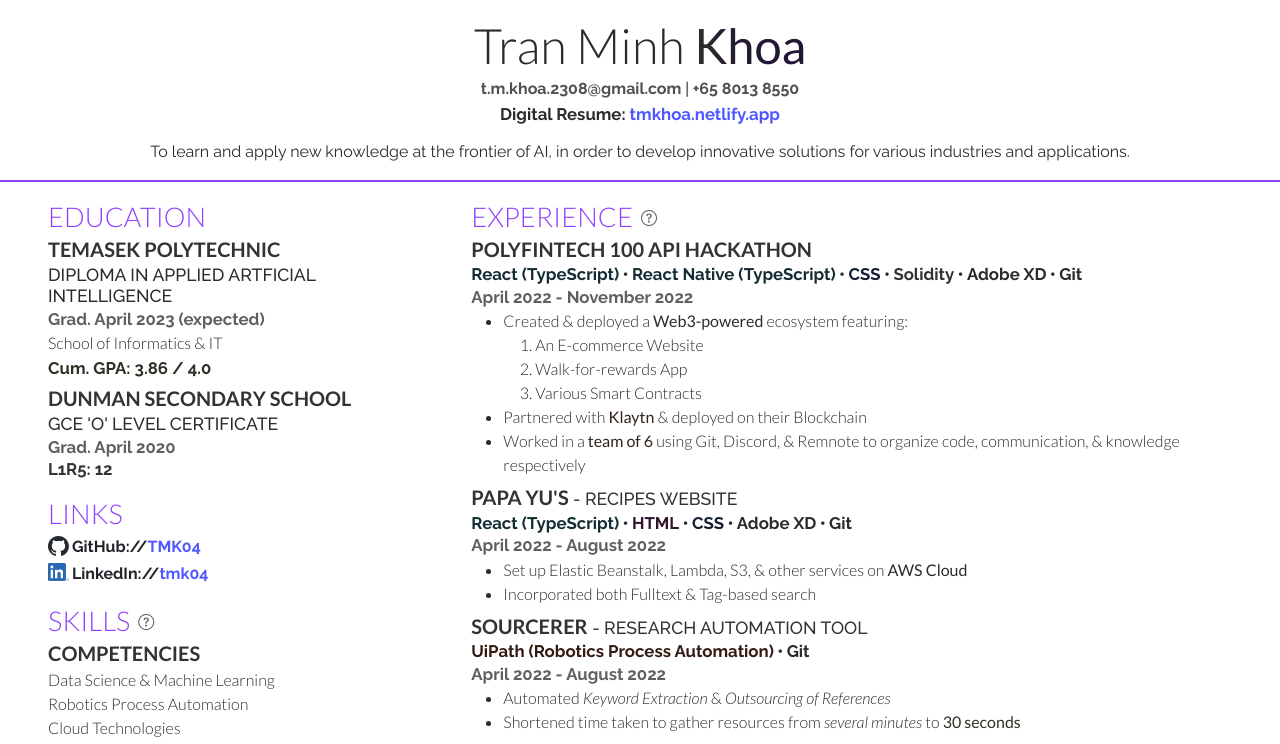
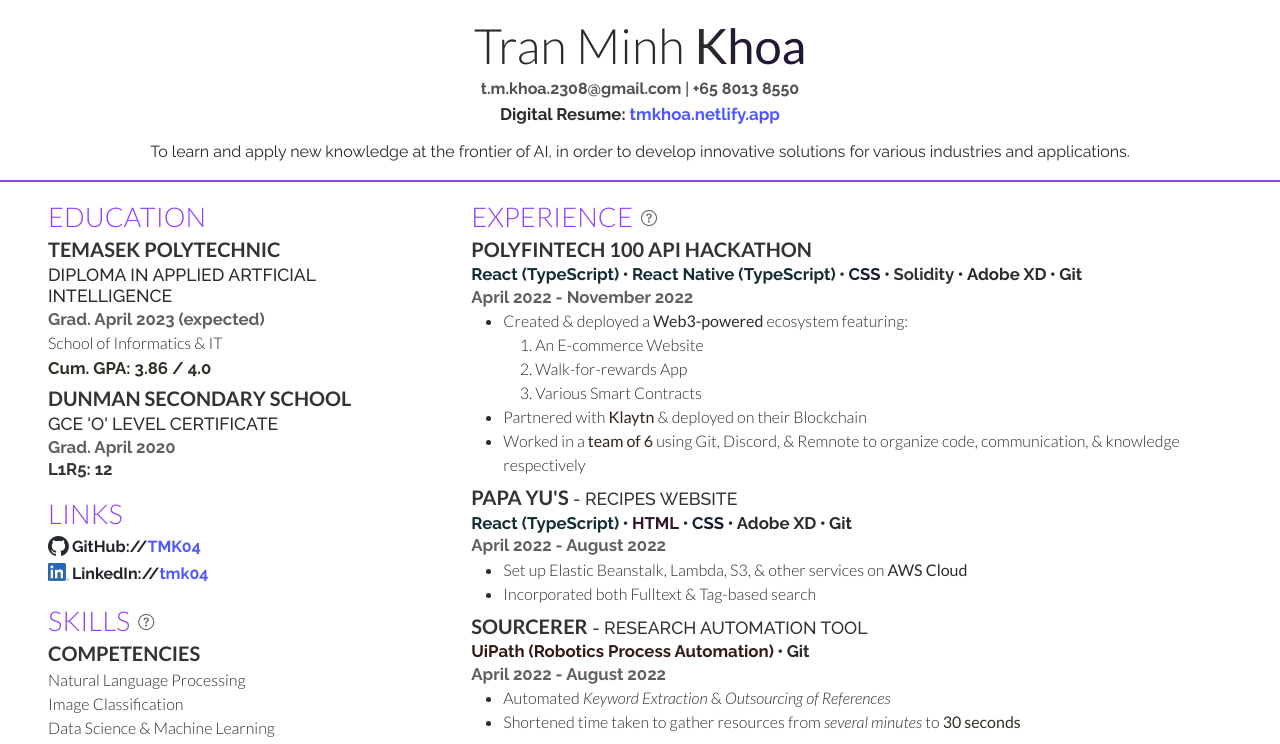
Before and after one commit to TMK04/resume, a React (Create React App) app: page / in a window 1280 px wide. Shown: the top 744 px of the page. Built offline with nearby package versions, Linux system fonts and the light colour scheme.

Commit message:
feat(Skills): add NLP & IC

```diff
--- a/src/sections/SkillsSection/index.tsx
+++ b/src/sections/SkillsSection/index.tsx
@@ -22,6 +22,8 @@
       }}
     >
       <Subsection h3_props={{ children: "Competencies" }}>
+        <Skill className="d-block" skill="Natural Language Processing" />
+        <Skill className="d-block" skill="Image Classification" />
         <Skill className="d-block" skill="Data Science & Machine Learning" />
         <Skill className="d-block" skill="Robotics Process Automation" />
         <Skill className="d-block" skill="Cloud Technologies" />
--- a/src/sections/SkillsSection/skills.json
+++ b/src/sections/SkillsSection/skills.json
@@ -8,10 +8,12 @@
   "GraphQL": { "color": "#260F1F" },
   "High Achiever": { "color": "#332F25" },
   "HTML": { "color": "#33142A" },
+  "Image Classification": { "framework_of": ["Data Science & Machine Learning"] },
   "Java": {},
   "JavaScript": { "color": "#332F14" },
   "Kotlin": {},
   "Markdown": {},
+  "Natural Language Processing": { "framework_of": ["Data Science & Machine Learning"] },
   "SQL": { "color": "#2f331f" },
   "Never-ending Curiosity": { "color": "#333314" },
   "Team Player": { "color": "#33221B" },
```
